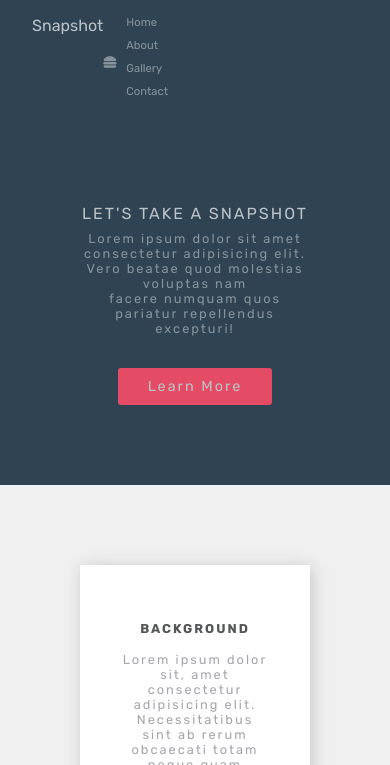
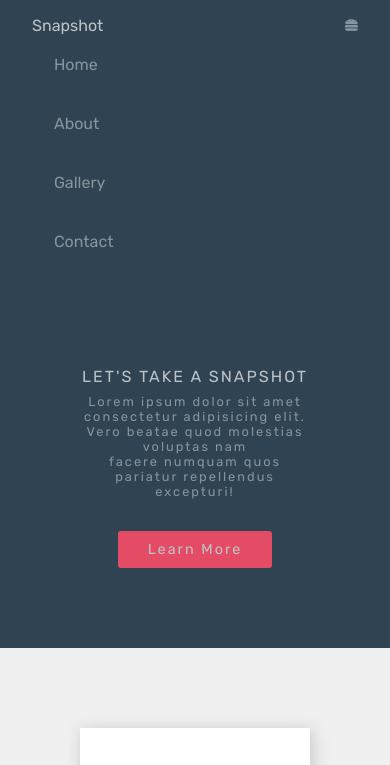
Before and after one commit to cgnnanna/zuri-responsive-design-starter, a plain HTML site: page index.html in a window 390 px wide. Both pictures are taken after a click on the button 351 px from the left and 25 px from the top of the page. Shown: the top 765 px of the page. Drawn offline with Linux system fonts and the light colour scheme.

Commit message:
media query changes

```diff
--- a/assets/css/media-query.css
+++ b/assets/css/media-query.css
@@ -1,6 +1,7 @@
 @media only screen and (max-width:767px){
     div.nav-bar {
         padding: 1rem 2rem;
+        flex-wrap: wrap;
     }
     div.logo {
         font-size: 1rem;
@@ -12,10 +13,13 @@
     ul.nav-links.show{
         display: flex;
         flex-direction: column;
+        margin: auto;
+        width: 100%;
     }
     ul li{
-        font-size: 0.7rem;
-        margin-bottom: 10px;
+        font-size: 1rem;
+        margin: 20px;
+        width: 100%;
     }
     button.hamburger{
         display: block;
```
